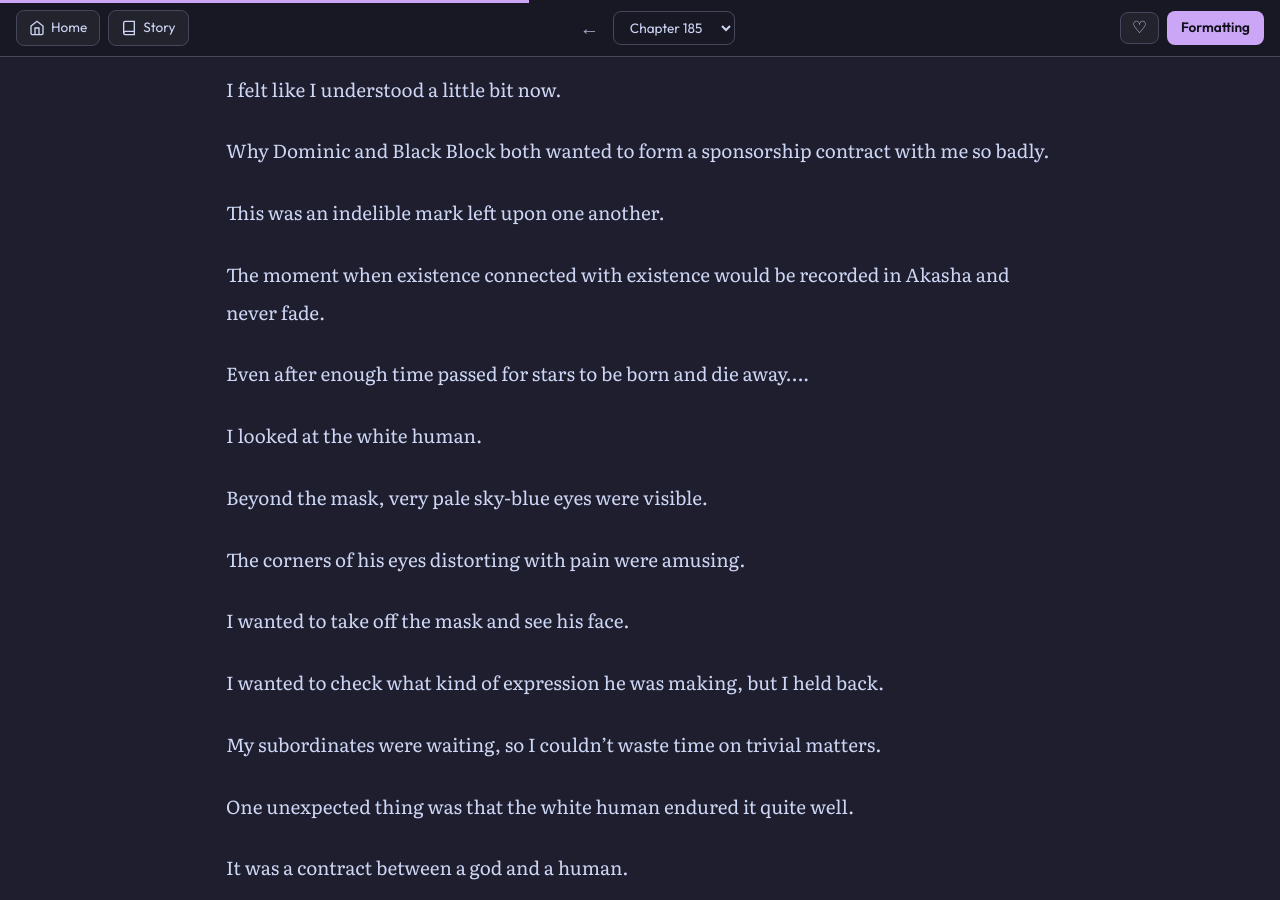
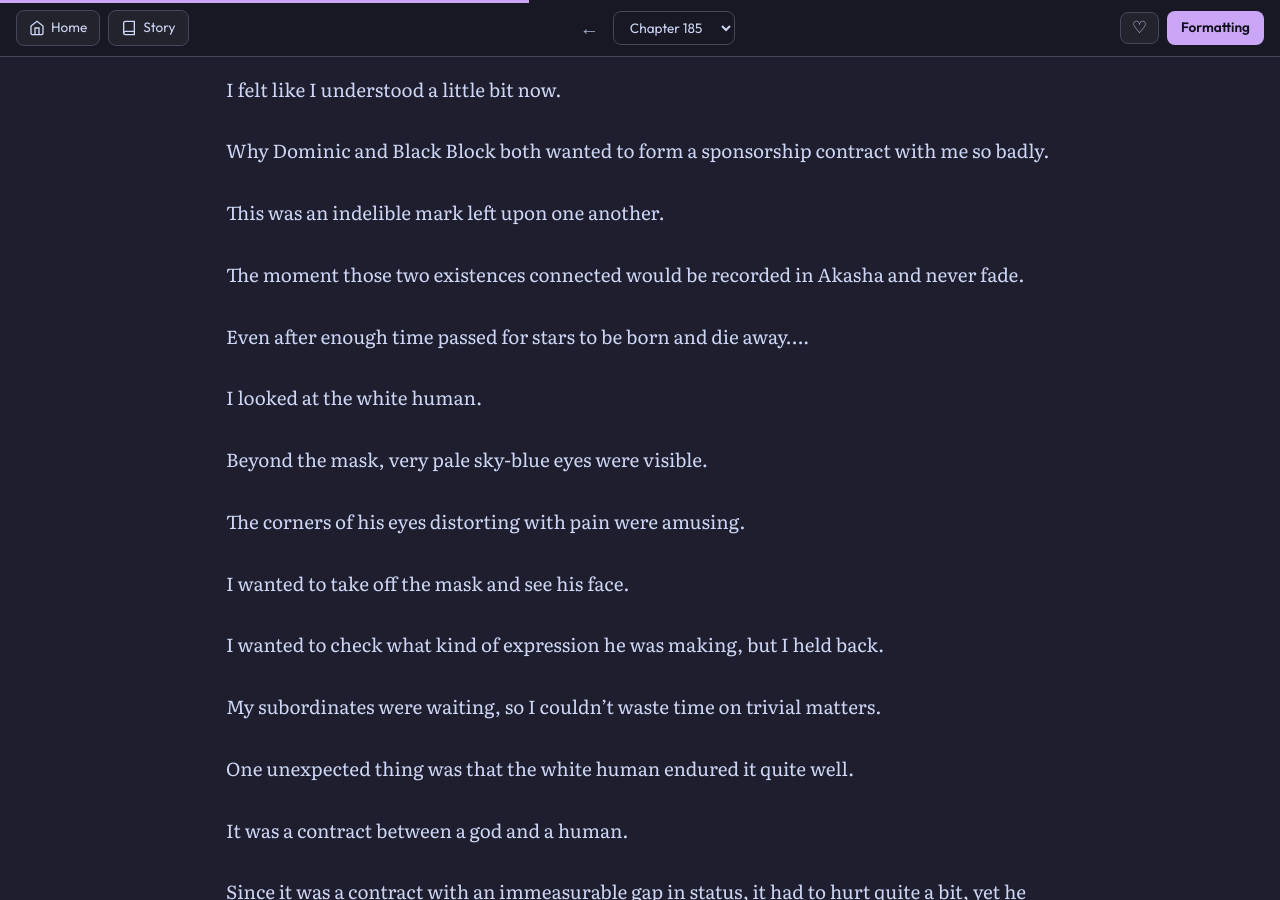
Before and after one commit to soleumn/soleumn.github.io, a Jekyll site: the page built from _chapters/eoshinki/ch185.md, in a window 1280 px wide and 900 px high, scrolled down 5220 px. Built offline with Jekyll 4.4.1, drawn with Linux system fonts in a browser that asks for light colours; some web fonts are replaced; comment, search, counter and statistics services are not loaded.

Commit message:
Edit Chapter 185 (via site)

```diff
--- a/_chapters/eoshinki/ch185.md
+++ b/_chapters/eoshinki/ch185.md
@@ -154,7 +154,7 @@ Why Dominic and Black Block both wanted to form a sponsorship contract with me s
 
 This was an indelible mark left upon one another.
 
-The moment when existence connected with existence would be recorded in Akasha and never fade.
+The moment those two existences connected would be recorded in Akasha and never fade.
 
 Even after enough time passed for stars to be born and die away....
 
```
